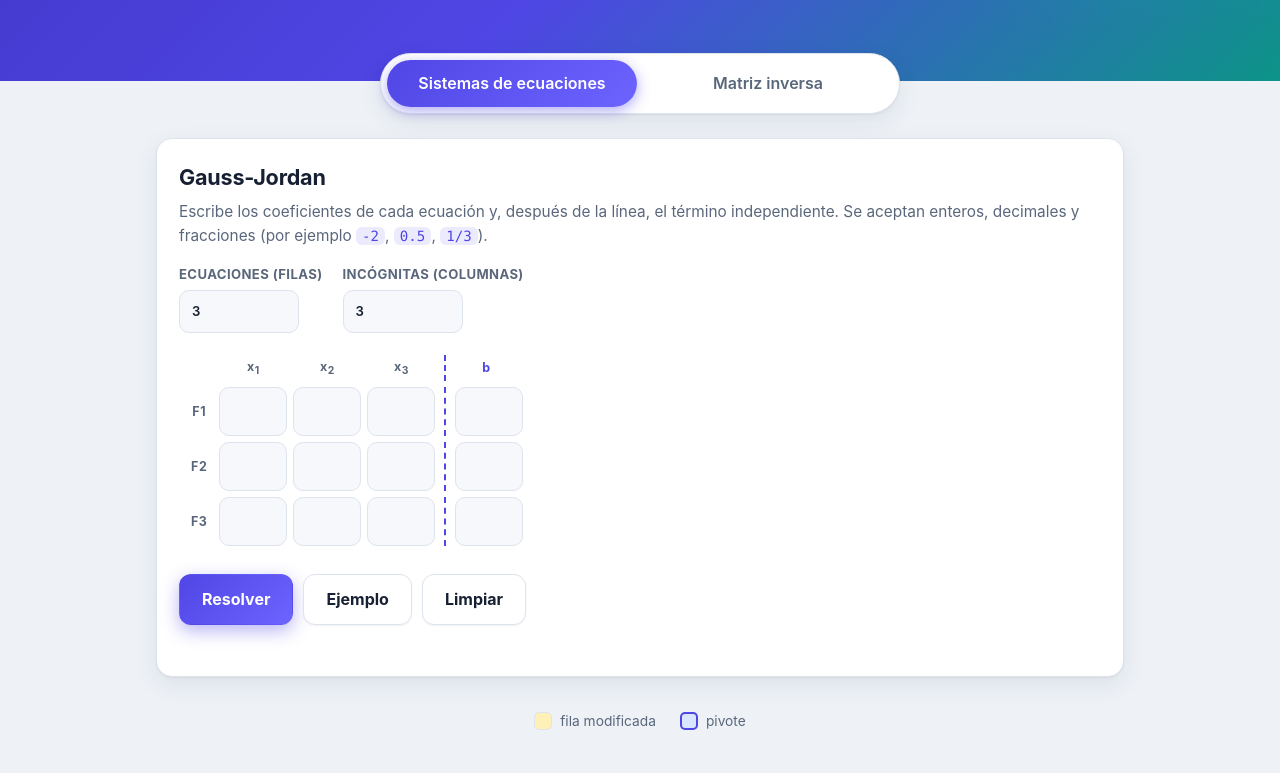
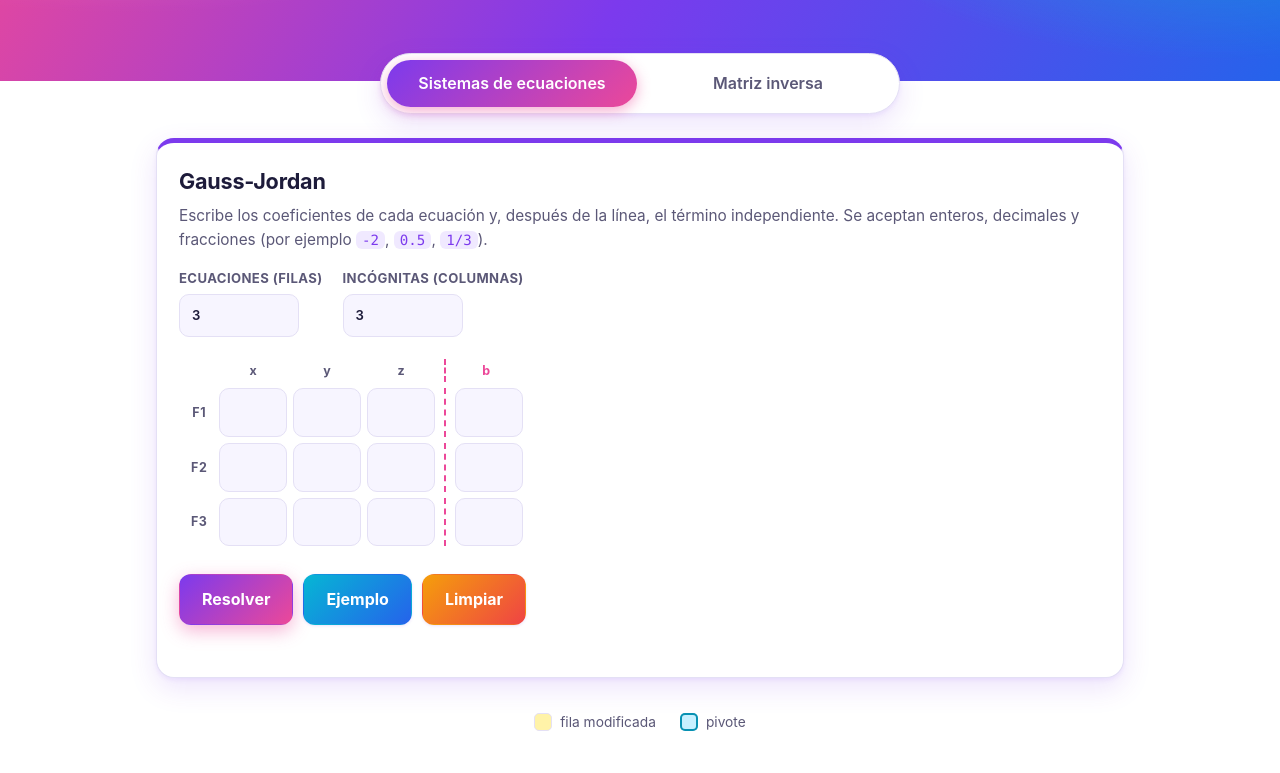
Before and after one commit to MarcoXD23/clases-matrices, a plain HTML site: page index.html in a window 1280 px wide. Shown: the part 155-928 px from the top of the page. Drawn offline with Linux system fonts and the light colour scheme.

Commit message:
Nombres x, y, z para sistemas de hasta 3 incógnitas y nuevo diseño
- ui.js: variableHTML(j, n) muestra x, y, z cuando n <= 3 y x₁, x₂, … cuando n > 3,
  en la cuadrícula, los pasos, las soluciones, las variables libres y el caso inconsistente.
- estilos.css: nueva paleta de colores (rosa, morado y azul) y botones de colores.

Co-Authored-By: Claude Opus 5.5 <noreply@anthropic.com>

```diff
--- a/estilos.css
+++ b/estilos.css
@@ -1,58 +1,32 @@
 :root {
-  --fondo: #eef2f7;
+  --fondo: #ffffff;
   --superficie: #ffffff;
-  --superficie-2: #f6f8fb;
-  --texto: #172033;
-  --texto-suave: #5a677b;
-  --borde: #dde4ee;
-  --acento: #4f46e5;
-  --acento-2: #0ea5a4;
-  --acento-suave: #eceafd;
+  --superficie-2: #f7f5ff;
+  --texto: #1d1b3a;
+  --texto-suave: #5b5877;
+  --borde: #e4e0f5;
+  --acento: #7c3aed;
+  --acento-2: #06b6d4;
+  --acento-3: #ec4899;
+  --acento-4: #f59e0b;
+  --acento-5: #10b981;
+  --acento-suave: #f0e9ff;
   --acento-texto: #ffffff;
-  --fila-mod: #fff0b8;
-  --pivote: #d9e6ff;
-  --pivote-borde: #4f46e5;
-  --error-fondo: #fdecec;
-  --error-texto: #a11d1d;
-  --ok-fondo: #e4f6ec;
-  --ok-texto: #12673b;
-  --aviso-fondo: #fff3de;
-  --aviso-texto: #8a4b00;
-  --tipo-intercambio: #d97706;
-  --tipo-escalado: #0ea5a4;
-  --tipo-eliminacion: #4f46e5;
-  --sombra: 0 1px 2px rgba(23, 32, 51, .06), 0 8px 24px rgba(23, 32, 51, .08);
-  --sombra-sutil: 0 1px 2px rgba(23, 32, 51, .06);
-  --radio: 16px;
-}
-
-@media (prefers-color-scheme: dark) {
-  :root {
-    --fondo: #0d1118;
-    --superficie: #161c27;
-    --superficie-2: #1d2432;
-    --texto: #e8edf5;
-    --texto-suave: #a3afc2;
-    --borde: #2b3446;
-    --acento: #8b84ff;
-    --acento-2: #2dd4cf;
-    --acento-suave: #23244a;
-    --acento-texto: #0d1118;
-    --fila-mod: #4d3f10;
-    --pivote: #22346a;
-    --pivote-borde: #9a94ff;
-    --error-fondo: #4a1e1e;
-    --error-texto: #ffc9c9;
-    --ok-fondo: #153a28;
-    --ok-texto: #b5ecc9;
-    --aviso-fondo: #45320f;
-    --aviso-texto: #ffd99a;
-    --tipo-intercambio: #fbbf24;
-    --tipo-escalado: #2dd4cf;
-    --tipo-eliminacion: #9a94ff;
-    --sombra: 0 1px 2px rgba(0, 0, 0, .4), 0 10px 28px rgba(0, 0, 0, .35);
-    --sombra-sutil: 0 1px 2px rgba(0, 0, 0, .4);
-  }
+  --fila-mod: #fff3a8;
+  --pivote: #c7f0ff;
+  --pivote-borde: #0891b2;
+  --error-fondo: #ffe4ec;
+  --error-texto: #be123c;
+  --ok-fondo: #d9f8e6;
+  --ok-texto: #047857;
+  --aviso-fondo: #fff0cc;
+  --aviso-texto: #b45309;
+  --tipo-intercambio: #f59e0b;
+  --tipo-escalado: #06b6d4;
+  --tipo-eliminacion: #ec4899;
+  --sombra: 0 2px 4px rgba(124, 58, 237, .08), 0 10px 28px rgba(124, 58, 237, .14);
+  --sombra-sutil: 0 1px 3px rgba(124, 58, 237, .15);
+  --radio: 18px;
 }
 
 * { box-sizing: border-box; }
@@ -83,9 +57,9 @@ code {
   text-align: center;
   color: #fff;
   background:
-    radial-gradient(900px 300px at 15% -20%, rgba(255, 255, 255, .22), transparent 60%),
-    radial-gradient(700px 300px at 90% 0%, rgba(14, 165, 164, .55), transparent 60%),
-    linear-gradient(135deg, #4338ca 0%, #4f46e5 45%, #0d9488 100%);
+    radial-gradient(800px 320px at 10% -10%, rgba(255, 255, 255, .28), transparent 60%),
+    radial-gradient(700px 320px at 95% 10%, rgba(6, 182, 212, .7), transparent 60%),
+    linear-gradient(120deg, #ec4899 0%, #7c3aed 50%, #2563eb 100%);
 }
 .cabecera h1 {
   margin: 0 0 8px;
@@ -140,10 +114,10 @@ code {
 .pestana:hover { color: var(--texto); background: var(--superficie-2); }
 .pestana.activa {
   color: #fff;
-  background: linear-gradient(135deg, var(--acento), #6d63ff);
-  box-shadow: 0 4px 14px rgba(79, 70, 229, .45);
+  background: linear-gradient(135deg, #7c3aed, #ec4899);
+  box-shadow: 0 4px 14px rgba(236, 72, 153, .45);
 }
-.pestana.activa:hover { color: #fff; background: linear-gradient(135deg, var(--acento), #6d63ff); }
+.pestana.activa:hover { color: #fff; background: linear-gradient(135deg, #7c3aed, #ec4899); }
 
 main { max-width: 1000px; margin: 0 auto; padding: 24px 16px 8px; }
 
@@ -170,7 +144,7 @@ main { max-width: 1000px; margin: 0 auto; padding: 24px 16px 8px; }
   width: 6px;
   height: 22px;
   border-radius: 4px;
-  background: linear-gradient(180deg, var(--acento), var(--acento-2));
+  background: linear-gradient(180deg, var(--acento-3), var(--acento));
 }
 .ayuda { color: var(--texto-suave); margin: 0 0 16px; font-size: .96rem; }
 
@@ -217,11 +191,11 @@ main { max-width: 1000px; margin: 0 auto; padding: 24px 16px 8px; }
 .btn:active { transform: translateY(0); }
 .btn.primario {
   color: var(--acento-texto);
-  background: linear-gradient(135deg, var(--acento), #6d63ff);
+  background: linear-gradient(135deg, #7c3aed, #ec4899);
   border-color: transparent;
-  box-shadow: 0 6px 18px rgba(79, 70, 229, .4);
+  box-shadow: 0 6px 18px rgba(236, 72, 153, .4);
 }
-.btn.primario:hover { box-shadow: 0 10px 24px rgba(79, 70, 229, .5); }
+.btn.primario:hover { box-shadow: 0 10px 24px rgba(236, 72, 153, .5); }
 .btn:focus-visible, .pestana:focus-visible, input:focus-visible {
   outline: 3px solid var(--pivote-borde);
   outline-offset: 2px;
@@ -286,9 +260,9 @@ table.entrada td.sep::before, table.entrada th.sep::before {
   top: 0;
   bottom: 0;
   width: 0;
-  border-left: 2px dashed var(--acento);
+  border-left: 2px dashed var(--acento-3);
 }
-table.entrada th.sep { position: relative; padding-left: 14px; color: var(--acento); }
+table.entrada th.sep { position: relative; padding-left: 14px; color: var(--acento-3); }
 
 @keyframes temblor {
   25% { transform: translateX(-3px); }
@@ -301,8 +275,8 @@ table.matriz {
   border-spacing: 3px;
   margin: 6px 4px;
   padding: 4px 10px;
-  border-left: 3px solid var(--texto);
-  border-right: 3px solid var(--texto);
+  border-left: 3px solid var(--acento);
+  border-right: 3px solid var(--acento);
   border-radius: 10px;
 }
 table.matriz th {
@@ -321,10 +295,11 @@ table.matriz td {
   border-radius: 8px;
   transition: background .2s;
 }
-table.matriz .sep { box-shadow: -7px 0 0 -5px var(--acento); }
+table.matriz .sep { box-shadow: -7px 0 0 -5px var(--acento-3); }
 table.matriz tr.fila-mod td { background: var(--fila-mod); }
 table.matriz td.pivote {
   background: var(--pivote);
+  color: #0e7490;
   box-shadow: inset 0 0 0 2px var(--pivote-borde);
   font-weight: 800;
 }
@@ -409,6 +384,33 @@ ol.pasos { list-style: none; padding: 0; margin: 0; counter-reset: paso; }
 .lado-a-lado { display: flex; flex-wrap: wrap; align-items: center; gap: 14px; }
 .lado-a-lado > span { font-size: 1.6rem; font-weight: 700; color: var(--acento); }
 
+body { border-top: 0; }
+.tarjeta { border-top: 5px solid var(--acento); }
+.resultado .seccion { border-top: 5px solid var(--acento); }
+.resultado .seccion:nth-of-type(5n+1) { border-top-color: var(--acento-3); }
+.resultado .seccion:nth-of-type(5n+2) { border-top-color: var(--acento); }
+.resultado .seccion:nth-of-type(5n+3) { border-top-color: var(--acento-2); }
+.resultado .seccion:nth-of-type(5n+4) { border-top-color: var(--acento-5); }
+.resultado .seccion:nth-of-type(5n+5) { border-top-color: var(--acento-4); }
+.resultado .seccion:nth-of-type(5n+1) h3::before { background: var(--acento-3); }
+.resultado .seccion:nth-of-type(5n+2) h3::before { background: var(--acento); }
+.resultado .seccion:nth-of-type(5n+3) h3::before { background: var(--acento-2); }
+.resultado .seccion:nth-of-type(5n+4) h3::before { background: var(--acento-5); }
+.resultado .seccion:nth-of-type(5n+5) h3::before { background: var(--acento-4); }
+.btn#s-ejemplo, .btn#i-ejemplo { color: #fff; background: linear-gradient(135deg, #06b6d4, #2563eb); border-color: transparent; }
+.btn#s-limpiar, .btn#i-limpiar { color: #fff; background: linear-gradient(135deg, #f59e0b, #ef4444); border-color: transparent; }
+.paso.intercambio { background: #fff8e6; }
+.paso.escalado { background: #e8fbff; }
+.paso.eliminacion { background: #fff0f7; }
+table.matriz th { color: var(--acento); }
+table.matriz tr:nth-child(odd) td:not(.pivote) { background-color: rgba(124, 58, 237, .05); }
+table.matriz tr.fila-mod td:not(.pivote) { background: var(--fila-mod); }
+.solucion li:nth-child(5n+1) { color: #be123c; background: #ffe4ec; }
+.solucion li:nth-child(5n+2) { color: #6d28d9; background: #f0e9ff; }
+.solucion li:nth-child(5n+3) { color: #0e7490; background: #d8f6fd; }
+.solucion li:nth-child(5n+4) { color: #047857; background: #d9f8e6; }
+.solucion li:nth-child(5n+5) { color: #b45309; background: #fff0cc; }
+.formula { background: linear-gradient(90deg, #f0e9ff, #ffe4f2); color: var(--texto); }
 .resultado .seccion { animation: aparecer .35s ease both; }
 @keyframes aparecer {
   from { opacity: 0; transform: translateY(8px); }
--- a/ui.js
+++ b/ui.js
@@ -16,7 +16,7 @@
     return f.esEntera() && !f.esNegativa() ? fracHTML(f) : `(${fracHTML(f)})`;
   }
 
-  const variableHTML = j => `x<sub>${j + 1}</sub>`;
+  const variableHTML = (j, n) => (n <= 3 ? ['x', 'y', 'z'][j] : `x<sub>${j + 1}</sub>`);
 
   function tablaMatriz(M, opc = {}) {
     const { separador = null, encabezados = null, filas = [], pivotes = [] } = opc;
@@ -55,17 +55,17 @@
 
   const seccion = (titulo, contenido) => `<section class="seccion"><h3>${titulo}</h3>${contenido}</section>`;
 
-  function expresionHTML(e) {
-    if (e.libre) return `${variableHTML(e.variable)} es libre (puede tomar cualquier valor real)`;
+  function expresionHTML(e, n) {
+    if (e.libre) return `${variableHTML(e.variable, n)} es libre (puede tomar cualquier valor real)`;
     let s = '';
     if (!e.constante.esCero() || e.terminos.length === 0) s = fracHTML(e.constante);
     for (const t of e.terminos) {
       const a = t.coef.abs();
       const c = a.esUno() ? '' : (a.esEntera() ? fracHTML(a) : `(${fracHTML(a)})`);
       const neg = t.coef.esNegativa();
-      s += s === '' ? `${neg ? '−' : ''}${c}${variableHTML(t.variable)}` : ` ${neg ? '−' : '+'} ${c}${variableHTML(t.variable)}`;
+      s += s === '' ? `${neg ? '−' : ''}${c}${variableHTML(t.variable, n)}` : ` ${neg ? '−' : '+'} ${c}${variableHTML(t.variable, n)}`;
     }
-    return `${variableHTML(e.variable)} = ${s}`;
+    return `${variableHTML(e.variable, n)} = ${s}`;
   }
 
   function textosActuales(cont) {
@@ -185,7 +185,7 @@
     const n = r.numIncognitas;
     const opc = {
       separador: n,
-      encabezados: Array.from({ length: n }, (_, j) => variableHTML(j)).concat('b')
+      encabezados: Array.from({ length: n }, (_, j) => variableHTML(j, n)).concat('b')
     };
 
     let h = seccion('1. Matriz aumentada inicial [A | b]', tablaMatriz(r.inicial, opc));
@@ -201,17 +201,17 @@
     if (r.tipo === 'unica') {
       concl = `<div class="mensaje ok"><strong>Solución única</strong>
         <p>Hay un pivote en cada columna de incógnitas (rango = ${n}), así que el sistema tiene exactamente una solución:</p>
-        <ul class="solucion">${r.solucion.map((v, j) => `<li>${variableHTML(j)} = ${fracHTML(v)}</li>`).join('')}</ul></div>`;
+        <ul class="solucion">${r.solucion.map((v, j) => `<li>${variableHTML(j, n)} = ${fracHTML(v)}</li>`).join('')}</ul></div>`;
     } else if (r.tipo === 'infinitas') {
-      const libres = r.libres.map(variableHTML).join(', ');
+      const libres = r.libres.map(j => variableHTML(j, n)).join(', ');
       concl = `<div class="mensaje aviso"><strong>Infinitas soluciones</strong>
         <p>El sistema es compatible pero rango = ${r.rangoA} &lt; ${n} incógnitas, por lo que hay
         ${n - r.rangoA} variable${n - r.rangoA > 1 ? 's' : ''} libre${n - r.rangoA > 1 ? 's' : ''}: ${libres}.</p>
         <p>Las demás variables se expresan en función de ellas:</p>
-        <ul class="solucion" style="flex-direction:column">${r.expresiones.map(e => `<li>${expresionHTML(e)}</li>`).join('')}</ul></div>`;
+        <ul class="solucion" style="flex-direction:column">${r.expresiones.map(e => `<li>${expresionHTML(e, n)}</li>`).join('')}</ul></div>`;
     } else {
       const i = r.filaInconsistente;
-      const ceros = Array.from({ length: n }, (_, j) => `0${variableHTML(j)}`).join(' + ');
+      const ceros = Array.from({ length: n }, (_, j) => `0${variableHTML(j, n)}`).join(' + ');
       concl = `<div class="mensaje error"><strong>Sin solución (sistema inconsistente)</strong>
         <p>La fila ${i + 1} quedó como ${ceros} = ${fracHTML(r.valor)}, es decir, <b>0 = ${fracHTML(r.valor)}</b>.</p>
         <p>Eso es imposible porque ${fracHTML(r.valor)} ≠ 0: ningún valor de las incógnitas cumple esa ecuación.
@@ -321,7 +321,7 @@
       return m && n ? { filas: m, cols: n + 1 } : null;
     },
     separador: cols => cols - 1,
-    encabezado: (j, cols) => (j === cols - 1 ? 'b' : variableHTML(j)),
+    encabezado: (j, cols) => (j === cols - 1 ? 'b' : variableHTML(j, cols - 1)),
     ejemplos: EJEMPLOS_SISTEMAS,
     aplicarEjemplo(ej) { $('s-filas').value = ej.m; $('s-cols').value = ej.n; },
     resolver: renderSistema
```
